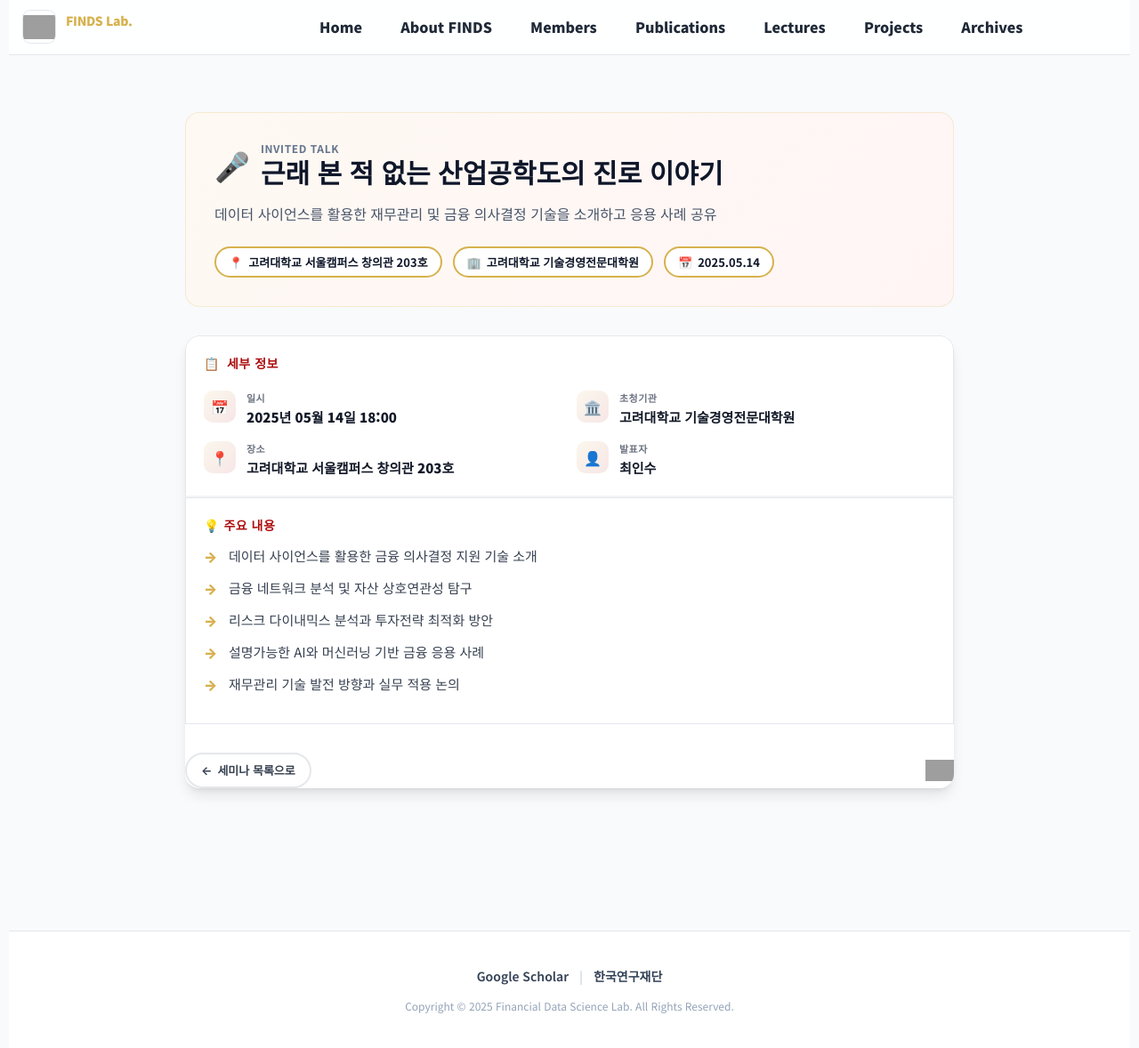
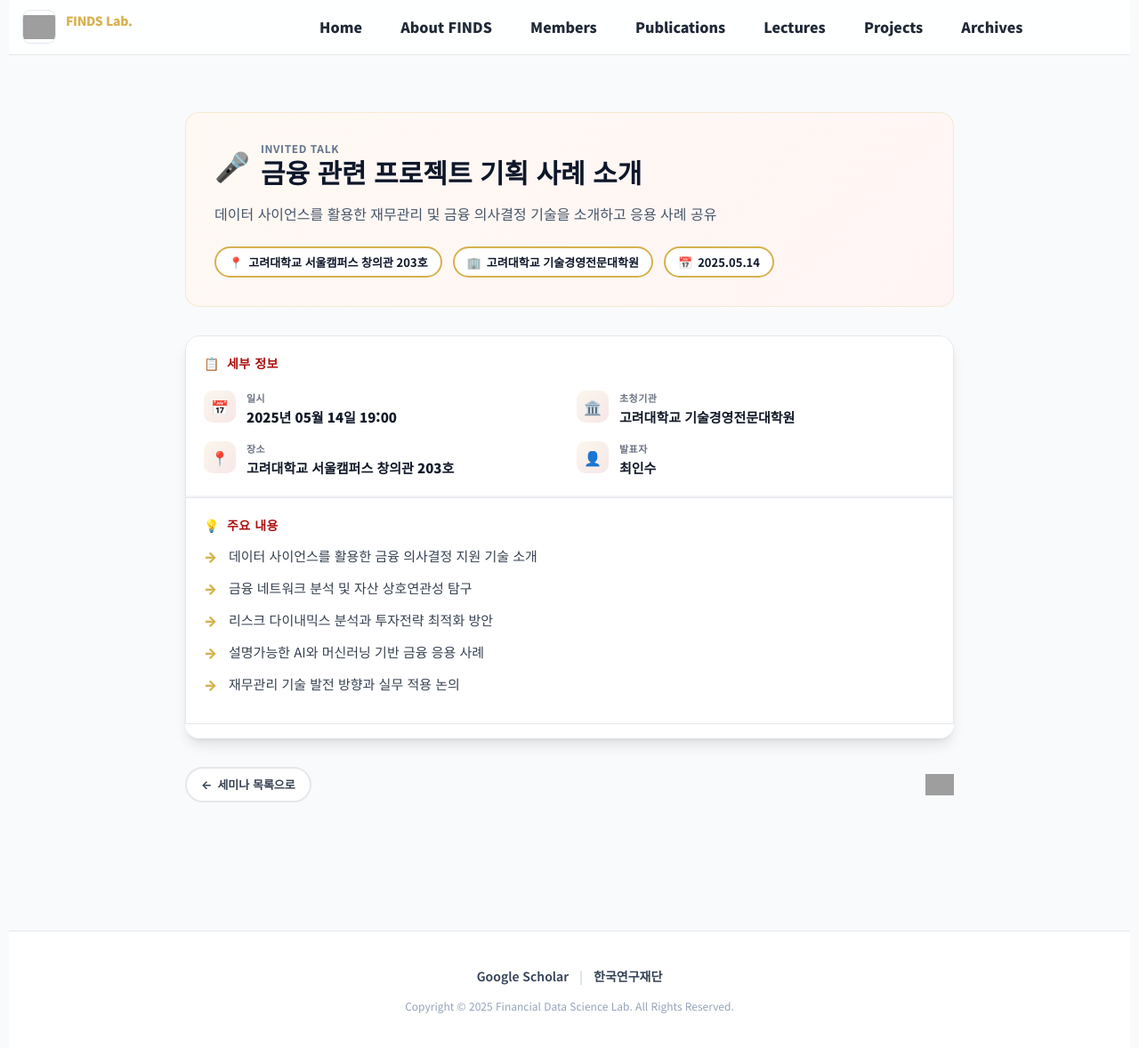
Before and after one commit to FinDS-Lab/site, a Jekyll site: the page built from seminar/2025-05-14-1.html, in a window 1280 px wide and 1179 px high. Shown: the whole window at 89% size. Built offline with Jekyll 4.4.1, drawn with Linux system fonts in a browser that asks for light colours; nearby versions of some CDN libraries; grey boxes are pictures that could not be loaded.

Commit message:
Update 2025-05-14-1.html

```diff
--- a/seminar/2025-05-14-1.html
+++ b/seminar/2025-05-14-1.html
@@ -189,7 +189,7 @@ excerpt: "데이터 사이언스를 활용한 재무관리 및 금융 의사결
       <div>
         <p class="text-xs font-bold text-slate-500 uppercase tracking-wider">Invited Talk</p>
         <h1 class="text-2xl md:text-3xl font-extrabold text-slate-900">
-          근래 본 적 없는 산업공학도의 진로 이야기
+          금융 관련 프로젝트 기획 사례 소개
         </h1>
       </div>
     </div>
@@ -228,7 +228,7 @@ excerpt: "데이터 사이언스를 활용한 재무관리 및 금융 의사결
           <div class="info-icon">📅</div>
           <div class="info-content">
             <div class="info-label">일시</div>
-            <div class="info-value">{{ page.date | date: "%Y년 %m월 %d일" }} 18:00</div>
+            <div class="info-value">{{ page.date | date: "%Y년 %m월 %d일" }} 19:00</div>
           </div>
         </div>
 
@@ -258,9 +258,13 @@ excerpt: "데이터 사이언스를 활용한 재무관리 및 금융 의사결
       </div>
     </div>
 
-    <!-- Content -->
+    <!-- Content Overview -->
     <div class="section-card" style="border-radius:0;">
-      <h2 class="section-title">💡 주요 내용</h2>
+      <h2 class="section-title">
+        <span>💡</span>
+        <span>주요 내용</span>
+      </h2>
+
       <ul class="content-list">
         <li>데이터 사이언스를 활용한 금융 의사결정 지원 기술 소개</li>
         <li>금융 네트워크 분석 및 자산 상호연관성 탐구</li>
@@ -269,6 +273,7 @@ excerpt: "데이터 사이언스를 활용한 재무관리 및 금융 의사결
         <li>재무관리 기술 발전 방향과 실무 적용 논의</li>
       </ul>
     </div>
+  </article>
 
   <!-- Footer -->
   <footer class="mt-8 flex justify-between items-center">
```
